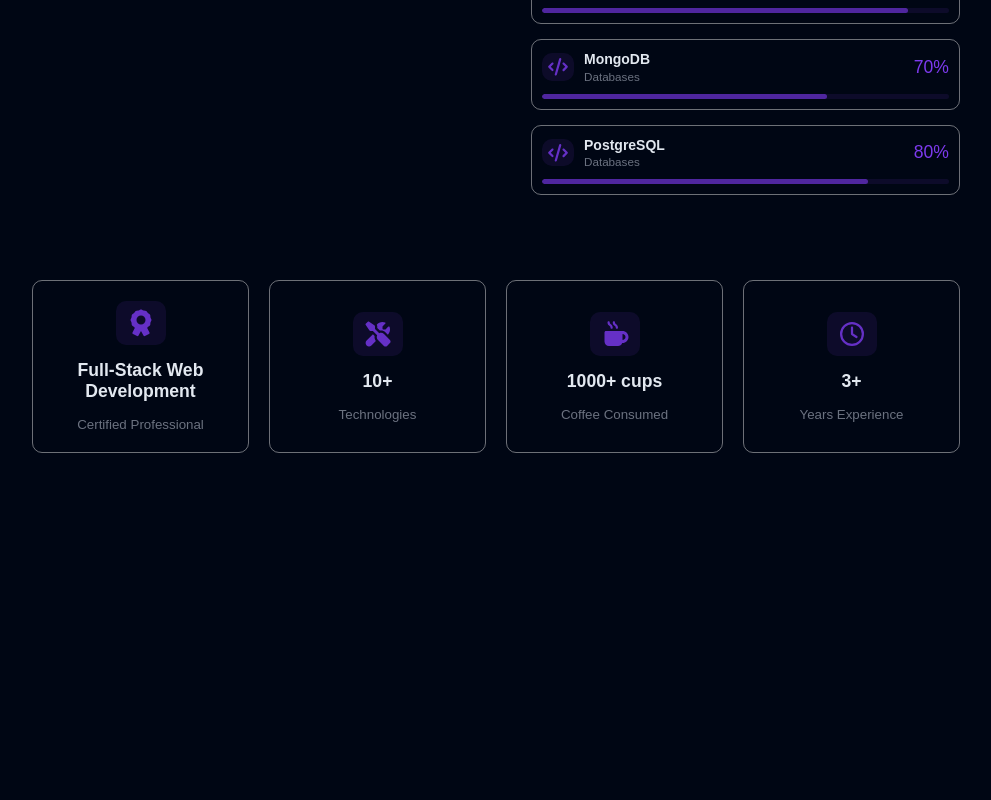
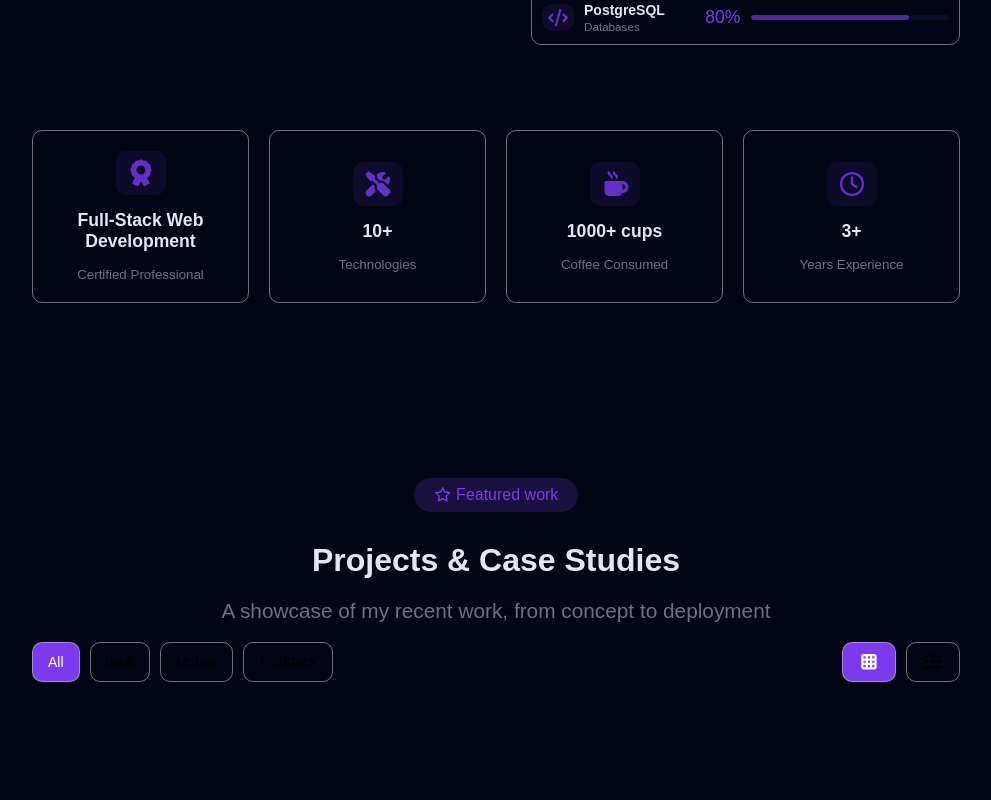
Before and after one commit to yasmin-alharasis/yasmin-portfolio, a Vue app: page / in a window 1280 px wide. Shown: the part 1820-2620 px from the top of the page, without its empty margins (240-1231 px from the left). Built offline with nearby package versions, Linux system fonts and the light colour scheme.

Commit message:
update project section with converd shared style to mixin

```diff
--- a/src/assets/styles/_about.scss
+++ b/src/assets/styles/_about.scss
@@ -4,9 +4,7 @@
 .about {
   @include main_container;
   .container {
-    display: grid;
-    grid-template-columns: repeat(2, 1fr);
-    gap: 70px;
+    @include grid($columns: repeat(2, 1fr), $gap: 70px);
     margin: 40px 0;
     font-size: 1.1rem;
     .title {
@@ -35,10 +33,8 @@
       line-height: 1.6;
     }
     .list li {
-      display: flex;
-      align-items: center;
+      @include flex($gap: 10px, $align: center);
       color: $secondary;
-      gap: 10px;
     }
     .icon {
       color: $primary;
@@ -47,14 +43,10 @@
       @include card;
 
       .line {
-        display: grid;
-        grid-template-columns: 1fr 10fr 1fr;
-        align-items: center;
+        @include grid($columns: 1fr 10fr 1fr, $align: center, $gap: 10px);
         width: 100%;
-        gap: 10px;
         .technology {
-          display: flex;
-          flex-direction: column;
+          @include flex($direction: column);
           line-height: 1.3;
           font-size: 14px;
           .name {
@@ -83,14 +75,10 @@
   }
   .counts {
     width: 100%;
-    display: grid;
-    grid-template-columns: repeat(4, 1fr);
-    gap: 20px;
+    @include grid($columns: repeat(4, 1fr), $gap: 20px);
     .card {
-      @include card;
-      gap: 15px;
+      @include card($gap: 15px, $justify: center);
       padding: 20px;
-      justify-content: center;
       text-align: center;
       .icon {
         padding: 10px;
@@ -108,16 +96,16 @@
   // Tablet
   @include tablet {
     .counts {
-      grid-template-columns: repeat(2, 1fr);
+      @include grid($columns: repeat(2, 1fr));
     }
   }
   // Mobile
   @include mobile {
     .container {
-      grid-template-columns: 1fr;
+      @include grid($columns: 1fr);
     }
     .counts {
-      grid-template-columns: repeat(2, 1fr);
+      @include grid($columns: repeat(2, 1fr));
     }
   }
 }
--- a/src/assets/styles/_hero.scss
+++ b/src/assets/styles/_hero.scss
@@ -3,8 +3,7 @@
 @use './mixins' as *;
 
 .hero {
-  @include main_container;
-  align-items: flex-start;
+  @include main_container($align: flex-start);
   .name {
     text-transform: capitalize;
     font-size: 4rem;
@@ -22,9 +21,7 @@
     line-height: 1.6;
   }
   .actions {
-    display: flex;
-    gap: 20px;
-    flex-wrap: wrap;
+    @include flex($gap: 20px, $align: center, $wrap: wrap);
     margin: 20px 0px;
     &_primary {
       @include main-btn($light, $primary);
@@ -96,14 +93,13 @@
     }
     .actions {
       width: 100%;
-      display: flex;
-      flex-direction: column;
+      @include flex($direction: column);
+
       button {
         width: 100%;
       }
       &_primary {
-        display: flex;
-        justify-content: center;
+        @include flex($justify: center);
       }
     }
     .social-links {
--- a/src/assets/styles/_mixins.scss
+++ b/src/assets/styles/_mixins.scss
@@ -1,10 +1,42 @@
 @use './variables' as *;
 @use './media' as *;
-@mixin flex-column {
+
+@mixin flex($direction: row, $justify: null, $align: null, $gap: null, $wrap: null) {
   display: flex;
-  flex-direction: column;
+  flex-direction: $direction;
+
+  @if $justify != null {
+    justify-content: $justify;
+  }
+
+  @if $align != null {
+    align-items: $align;
+  }
+
+  @if $gap != null {
+    gap: $gap;
+  }
+
+  @if $wrap != null {
+    flex-wrap: $wrap;
+  }
 }
+@mixin grid($columns: 1fr, $justify: null, $align: null, $gap: null) {
+  display: grid;
+  grid-template-columns: $columns;
 
+  @if $justify != null {
+    justify-content: $justify;
+  }
+
+  @if $align != null {
+    align-items: $align;
+  }
+
+  @if $gap != null {
+    gap: $gap;
+  }
+}
 @mixin button-reset {
   background: none;
   border: none;
@@ -35,8 +67,7 @@
   transition: 0.3s;
 }
 @mixin main_wrapper {
-  display: flex;
-  flex-direction: column;
+  @include flex($direction: column);
   width: 85%;
   margin-left: auto;
   @include mobile {
@@ -47,16 +78,12 @@
   $padding-desktop: 80px,
   $padding-tablet: 20px,
   $padding-mobile: 10px,
-  $gap-desktop: 15px,
-  $gap-mobile: 10px
+  $gap: 15px,
+  $align: center
 ) {
   width: 100%;
   min-height: 100vh;
-  display: flex;
-  align-items: center;
-  justify-content: center;
-  gap: $gap-desktop;
-  @include flex-column;
+  @include flex($direction: column, $align: $align, $justify: center, $gap: $gap);
   padding: $padding-desktop;
 
   @include tablet {
@@ -65,17 +92,15 @@
 
   @include mobile {
     padding: $padding-mobile;
-    gap: $gap-mobile;
+    @include flex($direction: column, $align: $align, $justify: center, $gap: 10px);
   }
 }
-@mixin card {
+@mixin card($gap: null, $justify: null) {
   border: 1px solid $light-gray;
   border-radius: 10px;
   padding: 10px;
   margin: 15px 0;
-  display: flex;
-  flex-direction: column;
-  align-items: center;
+  @include flex($direction: column, $align: center, $gap: $gap, $justify: $justify);
   transition: transform 0.3s ease;
   .icon {
     color: rgba($primary, 0.8);
--- a/src/assets/styles/_navbar.scss
+++ b/src/assets/styles/_navbar.scss
@@ -3,7 +3,7 @@
 @use './mixins' as *;
 
 .navbar {
-  @include flex-column;
+  @include flex($direction: column);
   position: fixed;
   left: 0;
   top: 0;
@@ -28,9 +28,7 @@
   padding: 0;
 
   li {
-    display: flex;
-    align-items: center;
-    gap: 25px;
+    @include flex($gap: 25px, $align: center);
     padding: 12px;
     margin-bottom: 10px;
     color: var(--color-text);
--- a/src/assets/styles/_projects.scss
+++ b/src/assets/styles/_projects.scss
@@ -1,7 +1,41 @@
 @use './mixins' as *;
+@use './variables' as *;
 @use './media' as *;
 .projects {
   @include main_container;
+  .container {
+    width: 100%;
+    .bar {
+      @include flex($gap: 10px, $justify: space-between);
+    }
+    .filter-bar,
+    .layout {
+      @include flex($gap: 10px);
+      margin-bottom: 20px;
+    }
+
+    .filter-btn,
+    .layout-btn {
+      padding: 10px 15px;
+      border: 1px solid $light-gray;
+      text-transform: capitalize;
+      border-radius: 10px;
+      cursor: pointer;
+      background: none;
+      font-size: 14px;
+      transition: 0.2s;
+    }
+
+    .filter-btn.active,
+    .layout-btn.active {
+      background: $primary;
+      color: $light;
+    }
+    .filter-btn:hover,
+    .layout-btn:hover {
+      background: $light-gray;
+    }
+  }
   // Tablet
   @include tablet {
   }
--- a/src/components/Badge.vue
+++ b/src/components/Badge.vue
@@ -16,7 +16,7 @@ defineProps({
 </script>
 <style scoped lang="scss">
 @use "../assets/styles/_variables" as *;
-
+@use "../assets/styles/_mixins" as *;
 .badge {
   background-color: rgba($primary, 0.2);
   color: $primary;
@@ -24,10 +24,7 @@ defineProps({
   padding: 8px 20px;
   width: fit-content;
   margin-bottom: 15px;
-  display: flex;
-  justify-content: center;
-  align-items: center;
-  gap: 5px;
+  @include flex($gap: 5px, $justify: center, $align: center);
 }
 .badge-border {
   background-color: var(--color-badge-bg);
--- a/src/components/ProjectsList.vue
+++ /dev/null
@@ -1,9 +0,0 @@
-<template>
-  <section class="projects" id="projects">
-    <SectionBadge :badgeTitle="badgeTitle" />
-  </section>
-</template>
-<script setup>
-import SectionBadge from "./Badge.vue";
-const badgeTitle = "featured work";
-</script>
--- /dev/null
+++ b/src/components/ProjectsSection..vue
@@ -0,0 +1,59 @@
+<template>
+  <section class="projects" id="projects">
+    <SectionHeader
+      :badgeTitle="badgeTitle"
+      :subtitle="subtitle"
+      :description="description"
+    />
+    <div class="container">
+      <div class="bar">
+        <div class="filter-bar">
+          <button
+            v-for="filter in filters"
+            :key="filter"
+            :class="['filter-btn', { active: activeFilter === filter }]"
+            @click="setFilter(filter)"
+          >
+            {{ filter }}
+          </button>
+        </div>
+        <div class="layout">
+          <button
+            v-for="item in layout"
+            :key="item"
+            @click="setLayout(item['name'])"
+            :class="['layout-btn', { active: activeLayout === item['name'] }]"
+          >
+            <font-awesome-icon
+              :icon="[item['type'], item['icon']]"
+              class="icon"
+              size="lg"
+            />
+          </button>
+        </div>
+      </div>
+      <div class="projects"></div>
+    </div>
+  </section>
+</template>
+<script setup>
+import { ref } from "vue";
+import SectionHeader from "./SectionHeader.vue";
+const badgeTitle = "featured work";
+const subtitle = "Projects & Case Studies";
+const description = "A showcase of my recent work, from concept to deployment";
+const filters = ["all", "web", "mobile", "fullStack"];
+const layout = [
+  { name: "grid", icon: "table-cells", type: "fas" },
+  { name: "list", icon: "list", type: "fas" },
+];
+const activeFilter = ref("all");
+const activeLayout = ref("grid");
+
+function setFilter(filter) {
+  activeFilter.value = filter;
+}
+function setLayout(layout) {
+  activeLayout.value = layout;
+}
+</script>
--- a/src/components/SectionHeader.vue
+++ b/src/components/SectionHeader.vue
@@ -22,9 +22,7 @@ defineProps({
 @use "../assets/styles/_mixins" as *;
 
 header {
-  @include flex-column;
-  align-items: center;
-  gap: 15px;
+  @include flex($direction: column, $gap: 15px, $align: center);
   .subtitle {
     font-size: 2rem;
     color: var(--color-text);
@@ -36,8 +34,8 @@ header {
     line-height: 1.6;
     max-width: 750px;
     text-align: center;
-    &::first-letter{
-        text-transform: capitalize;
+    &::first-letter {
+      text-transform: capitalize;
     }
   }
   // Tablet
--- a/src/views/HomePage.vue
+++ b/src/views/HomePage.vue
@@ -1,7 +1,7 @@
 <script setup>
 import Hero from "../components/HeroSection.vue";
 import About from "../components/AboutSection.vue";
-import Projects from "../components/ProjectsList.vue";
+import Projects from "../components/ProjectsSection..vue";
 import Experience from "../components/ExperienceSection.vue";
 import Testimonials from "@/components/TestimonialsSection.vue";
 import Contact from "../components/ContactSection.vue";
```
Also changed, not shown: src/plugins/fontawesome.js (+8 -4 lines).
